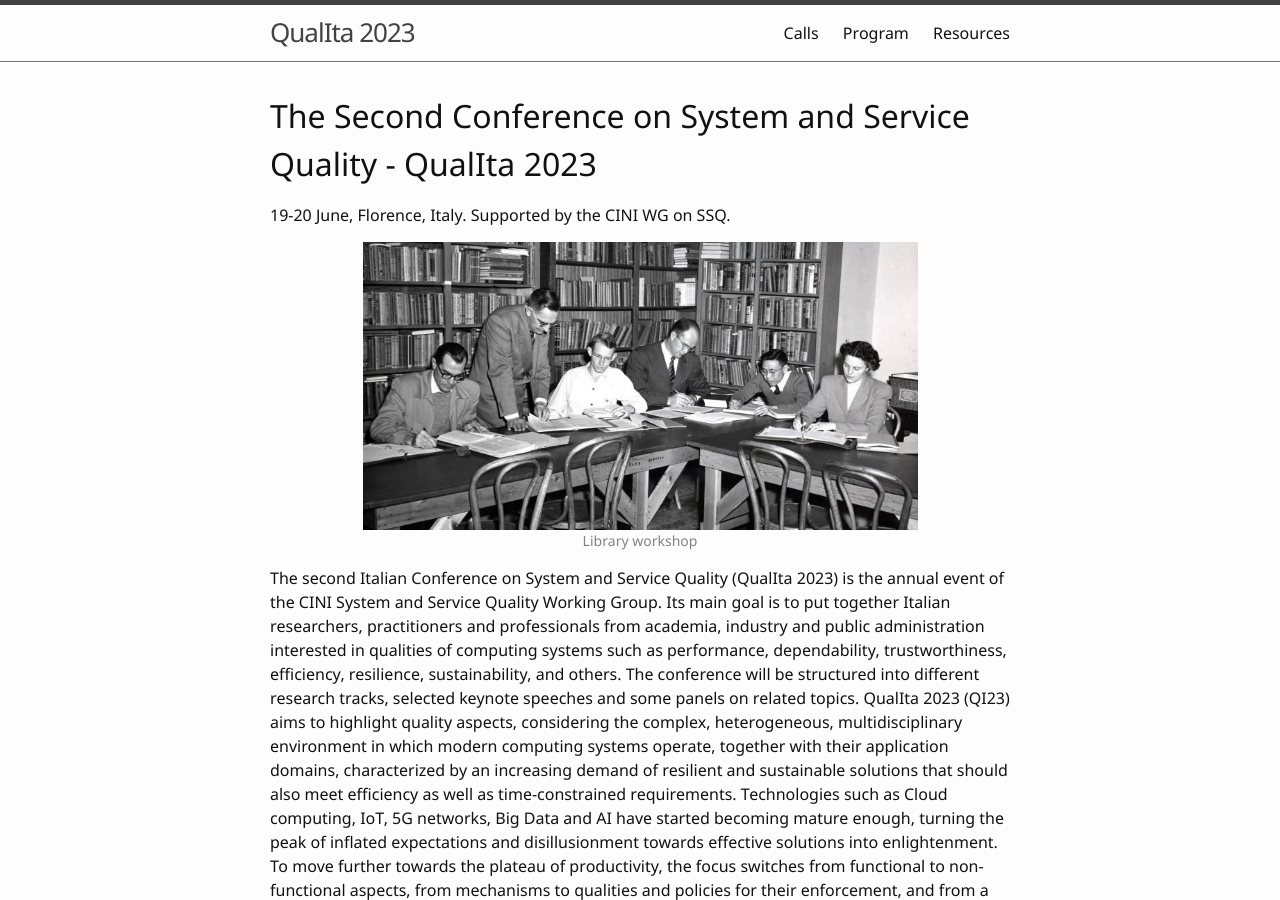
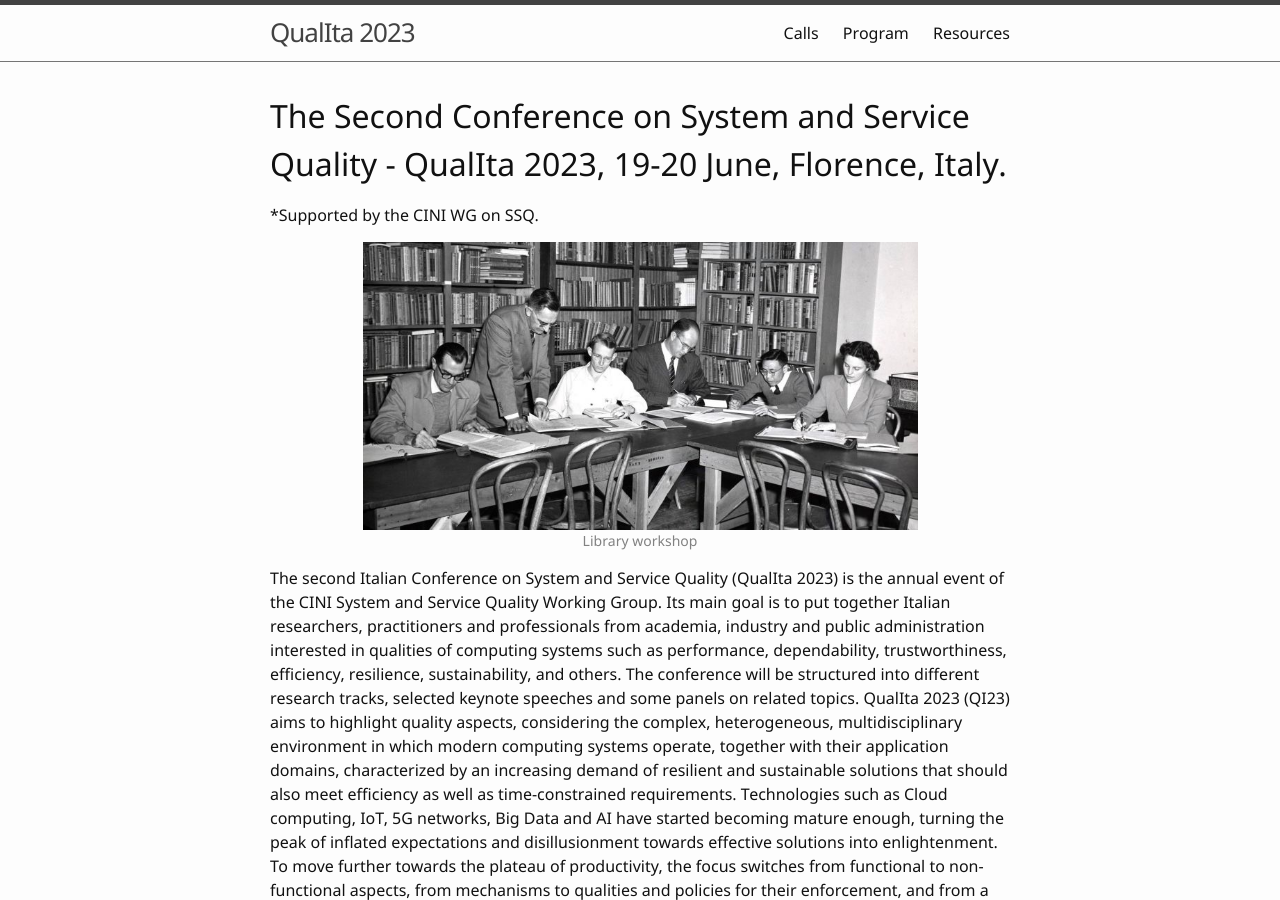
Before and after one commit to QualITAWG/qualitawg.github.io, a Jekyll site: the page built from index.md, in a window 1280 px wide and 900 px high. Built offline with Jekyll 4.4.1, drawn with Linux system fonts in a browser that asks for light colours.

Commit message:
new_twttertrace

```diff
--- a/index.md
+++ b/index.md
@@ -2,9 +2,9 @@
 title: Home
 ---
 
-# The Second Conference on System and Service Quality - QualIta 2023
+# The Second Conference on System and Service Quality - QualIta 2023, 19-20  June, Florence, Italy.
 
-19-20  June, Florence, Italy. Supported by the CINI WG on SSQ.
+*Supported by the CINI WG on SSQ.
 
 {% include figure.html img="uidaho-workshop.jpg" alt="intro image here" caption="Library workshop" width="75%" %}
 
```
